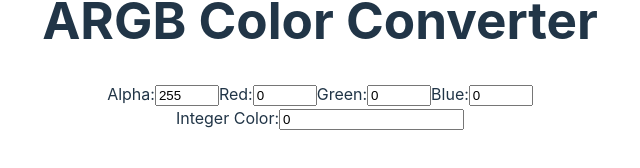
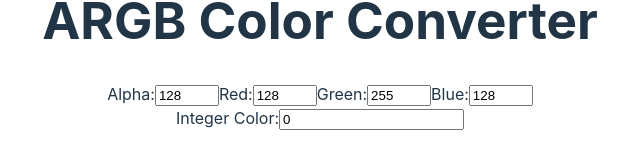
Before and after one commit to ExaDev/argb-colour-converter, a React (Vite) app: page / in a window 1280 px wide. Shown: the part 356-524 px from the top of the page, without its empty margins (320-960 px from the left). Built offline with nearby package versions, Linux system fonts and the light colour scheme.

Commit message:
Refactor initial state values in App component
- Change alpha initial state value from 255 to 128
- Change red initial state value from 0 to 128
- Change green initial state value from 0 to 255
- Change blue initial state value from 0 to 128

```diff
--- a/src/App.tsx
+++ b/src/App.tsx
@@ -2,10 +2,10 @@ import { useState } from 'react';
 import './App.css';
 
 function App() {
-	const [alpha, setAlpha] = useState(255);
-	const [red, setRed] = useState(0);
-	const [green, setGreen] = useState(0);
-	const [blue, setBlue] = useState(0);
+	const [alpha, setAlpha] = useState(128);
+	const [red, setRed] = useState(128);
+	const [green, setGreen] = useState(255);
+	const [blue, setBlue] = useState(128);
 	const [intColor, setIntColor] = useState(0);
 
 	const updateFromARGB = () => {
```
